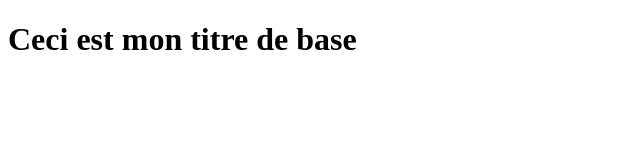
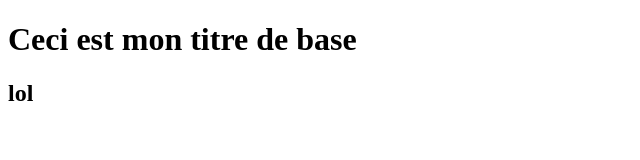
Before and after one commit to el24s/web, a plain HTML site: page index.html in a window 1280 px wide. Shown: the full height of the page, 0-640 px from the left. Drawn offline with Linux system fonts and the light colour scheme.

Commit message:
Update index.html

```diff
--- a/index.html
+++ b/index.html
@@ -11,6 +11,10 @@
         Ceci est mon titre de base
     </h1>
 
+    <h2>
+        lol
+    </h2>
+
 
 </body>
 </html>
```
